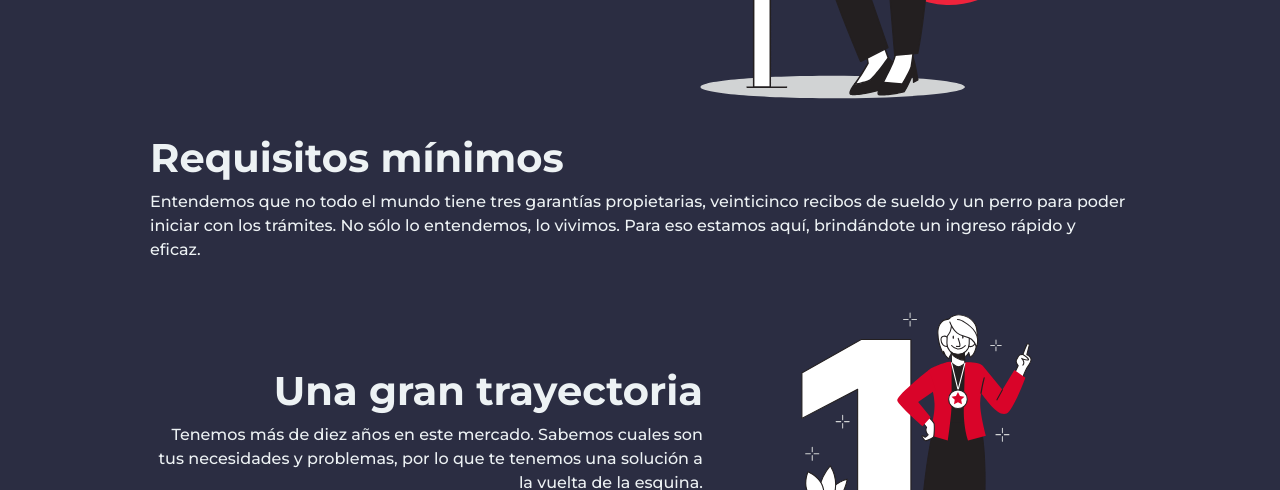
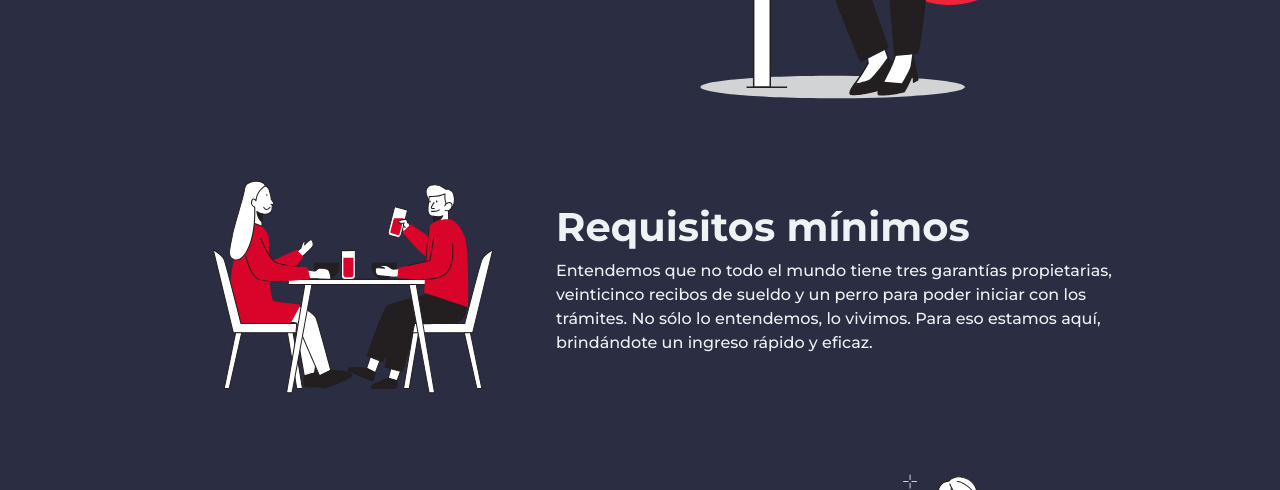
Before and after one commit to Naghell/coder-inmobiliaria-v2, a website: page index.html in a window 1280 px wide. Shown: the part 880-1370 px from the top of the page. Drawn offline with nearby package versions, Linux system fonts and the light colour scheme.

Commit message:
Fix espacio anims final

```diff
--- a/index.html
+++ b/index.html
@@ -231,6 +231,10 @@
         />
       </article>
       <article data-aos="fade-left" class="page__bubble">
+        <img
+          src="./images/icon__terciary.svg"
+          alt="Mujer inmobiliria"
+        />
         <div class="page__bubble__content">
           <h5>Requisitos mínimos</h1>
           <p class="text-align-left">
```
